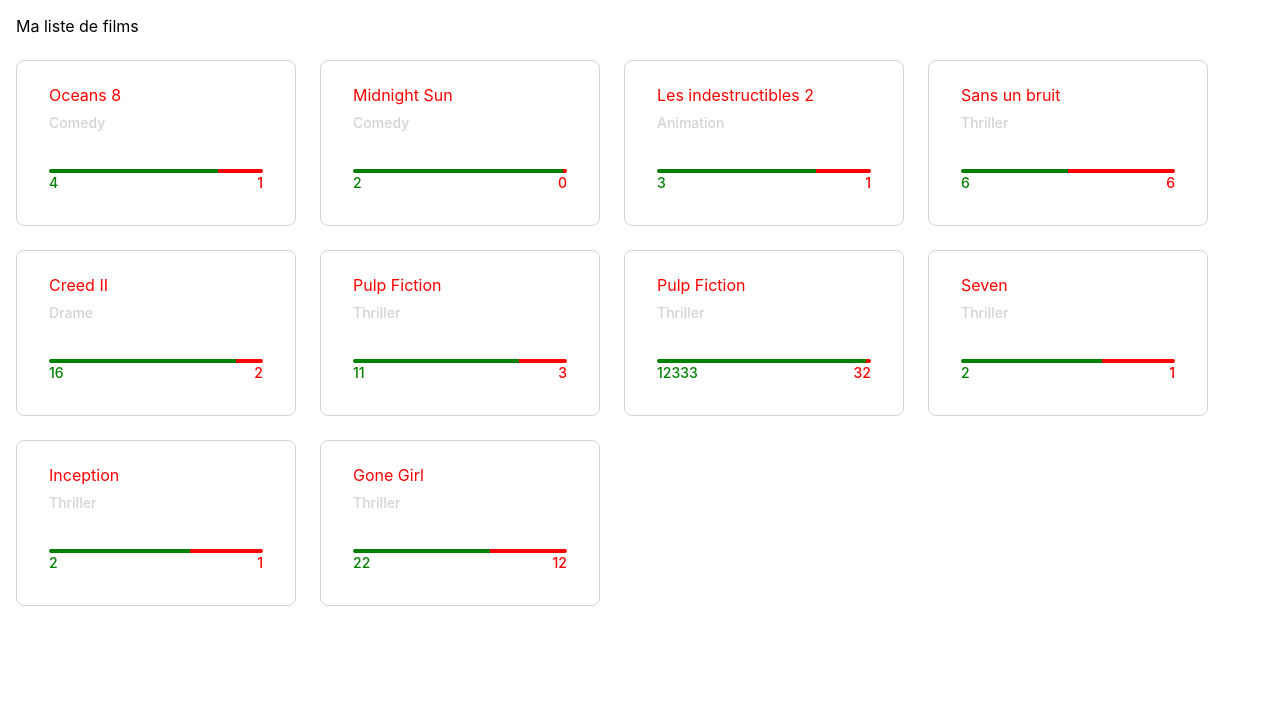
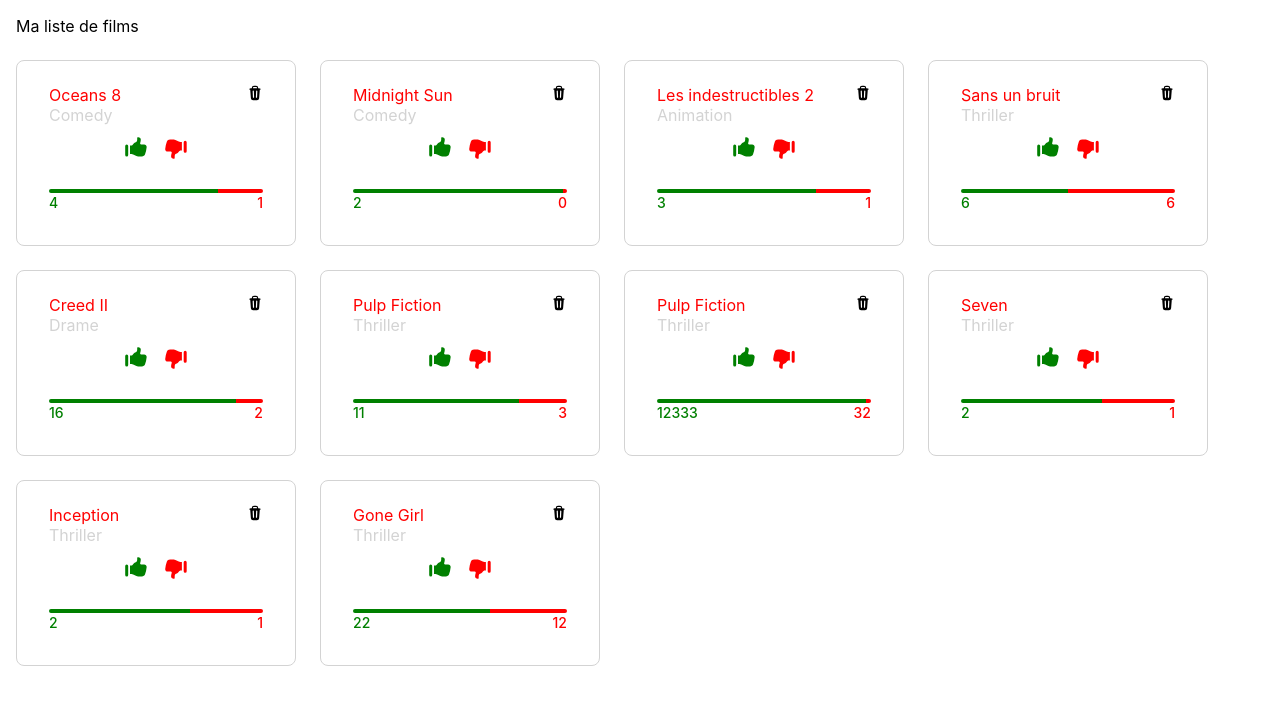
Before and after one commit to plecrx/partifleex, a React (Create React App) app: page / in a window 1280 px wide. Shown: the top 704 px of the page. Built offline with nearby package versions, Linux system fonts and the light colour scheme.

Commit message:
create feedback

```diff
--- a/package.json
+++ b/package.json
@@ -3,6 +3,7 @@
   "version": "0.1.0",
   "private": true,
   "dependencies": {
+    "@heroicons/react": "^2.0.16",
     "@testing-library/jest-dom": "^5.16.5",
     "@testing-library/react": "^13.4.0",
     "@testing-library/user-event": "^13.5.0",
--- a/src/components/card/card.component.tsx
+++ b/src/components/card/card.component.tsx
@@ -1,18 +1,30 @@
+import { TrashIcon } from '@heroicons/react/20/solid';
+import React from 'react';
 import {
     CardContainer,
     CardBody,
     Title,
-    ContentWrapper,
+    ContentWrapper, CardHeader, CardHeaderLabel, Subtitle, CloseButton,
 } from './card.styles';
 import { CardProps } from './card.types';
 
 export const Card = ({
-     title,
-     children
+    title,
+    subtitle,
+    cancelAction,
+    children
  }: CardProps) => (
     <CardContainer>
         <CardBody>
-            {title && <Title>{title}</Title>}
+            <CardHeader>
+                <CardHeaderLabel>
+                    {title && <Title>{title}</Title>}
+                    {subtitle && <Subtitle>{subtitle}</Subtitle>}
+                </CardHeaderLabel>
+                <CloseButton onClick={cancelAction}>
+                    <TrashIcon />
+                </CloseButton>
+            </CardHeader>
             {children && <ContentWrapper>{children}</ContentWrapper>}
         </CardBody>
     </CardContainer>
--- a/src/components/card/card.styles.tsx
+++ b/src/components/card/card.styles.tsx
@@ -12,6 +12,18 @@
   padding: 24px 32px;
 `;
 
+export const CardHeader = styled.div`
+  display: flex;
+  justify-content: space-between;
+`
+
+export const CardHeaderLabel = styled.div`
+  display: flex;
+  flex-direction: column;
+  justify-content: center;
+  align-items: flex-start;
+`
+
 export const Title = styled.div`
   color: red;
   text-overflow: ellipsis;
@@ -19,14 +31,30 @@
   white-space: nowrap;
 `;
 
+export const Subtitle = styled.div`
+  display: -webkit-box;
+  -webkit-line-clamp: 4;
+  -webkit-box-orient: vertical;
+  color: lightgray;
+  overflow: hidden;
+  text-overflow: ellipsis;
+`;
+
 export const ContentWrapper = styled.div`
   display: flex;
   flex-direction: column;
-  justify-content: space-between;
+  justify-content: flex-end;
   font-weight: 500;
   font-size: 14px;
   line-height: 20px;
   color: lightgray;
   margin: 8px 0;
   min-height: 80px;
+  gap: 24px;
 `;
+
+export const CloseButton = styled.div`
+  width: 16px;
+  height: 16px;
+  cursor: pointer;
+`;
--- /dev/null
+++ b/src/components/feedback/feedback.styles.ts
@@ -0,0 +1,5 @@
+import styled from 'styled-components';
+
+export const FeedbackButton = styled.div<{color: string}>`
+  color: ${({color}) => color};
+`
--- /dev/null
+++ b/src/components/feedback/feedback.tsx
@@ -0,0 +1,18 @@
+import { HandThumbDownIcon, HandThumbUpIcon } from '@heroicons/react/20/solid';
+import React from 'react';
+import { ActionWrapper } from '../movie/movie.styles';
+import { FeedbackButton } from './feedback.styles';
+import { FeedbackProps } from './feedback.types';
+
+export const Feedback: React.FC<FeedbackProps> = ({ likeAction, dislikeAction }) => {
+    return (
+        <ActionWrapper>
+            <FeedbackButton color='green' onClick={likeAction}>
+                <HandThumbUpIcon width={24} />
+            </FeedbackButton>
+            <FeedbackButton color="red" onClick={dislikeAction}>
+                <HandThumbDownIcon width={24} />
+            </FeedbackButton>
+        </ActionWrapper>
+    )
+}
--- /dev/null
+++ b/src/components/feedback/feedback.types.ts
@@ -0,0 +1,4 @@
+export type FeedbackProps = {
+    likeAction: () => void
+    dislikeAction: () => void
+}
--- a/src/components/movie/movie.component.tsx
+++ b/src/components/movie/movie.component.tsx
@@ -1,13 +1,14 @@
+import React from 'react';
 import { Card } from '../card/card.component';
+import { Feedback } from '../feedback/feedback';
 import { Gauge } from '../gauge/gauge.component';
 import { MovieCardProps } from './movie.type';
-import { MovieCardCategory } from './movie.styles';
 
 export const MovieCard = ({ movie }: MovieCardProps) => {
     const {title, category, likes, dislikes} = movie
     return (
-        <Card title={title}>
-            <MovieCardCategory>{category}</MovieCardCategory>
+        <Card title={title} subtitle={category} cancelAction={() => {}}>
+            <Feedback likeAction={() => {}} dislikeAction={() => {}}/>
             <Gauge likes={likes} dislikes={dislikes} />
         </Card>
     )
--- a/src/components/movie/movie.styles.ts
+++ b/src/components/movie/movie.styles.ts
@@ -1,9 +1,7 @@
 import styled from 'styled-components';
 
-export const MovieCardCategory = styled.div`
-  display: -webkit-box;
-  -webkit-line-clamp: 4;
-  -webkit-box-orient: vertical;
-  overflow: hidden;
-  text-overflow: ellipsis;
-`;
+export const ActionWrapper = styled.div`
+  display: flex;
+  justify-content: center;
+  gap: 16px;
+`
```
Also changed, not shown: src/components/card/card.types.ts (+6 -13 lines), 1 other file (tests, documents, lock files or other folders).
